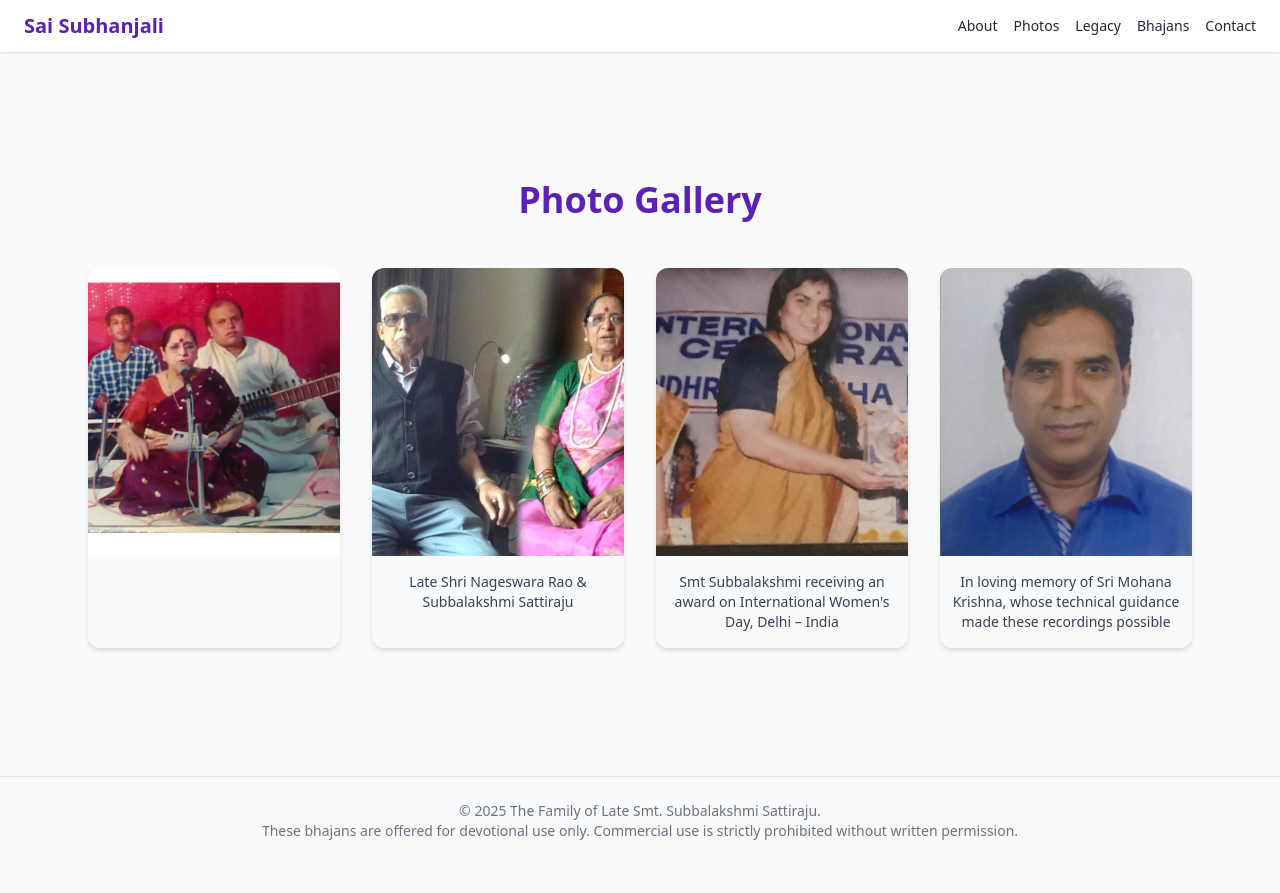
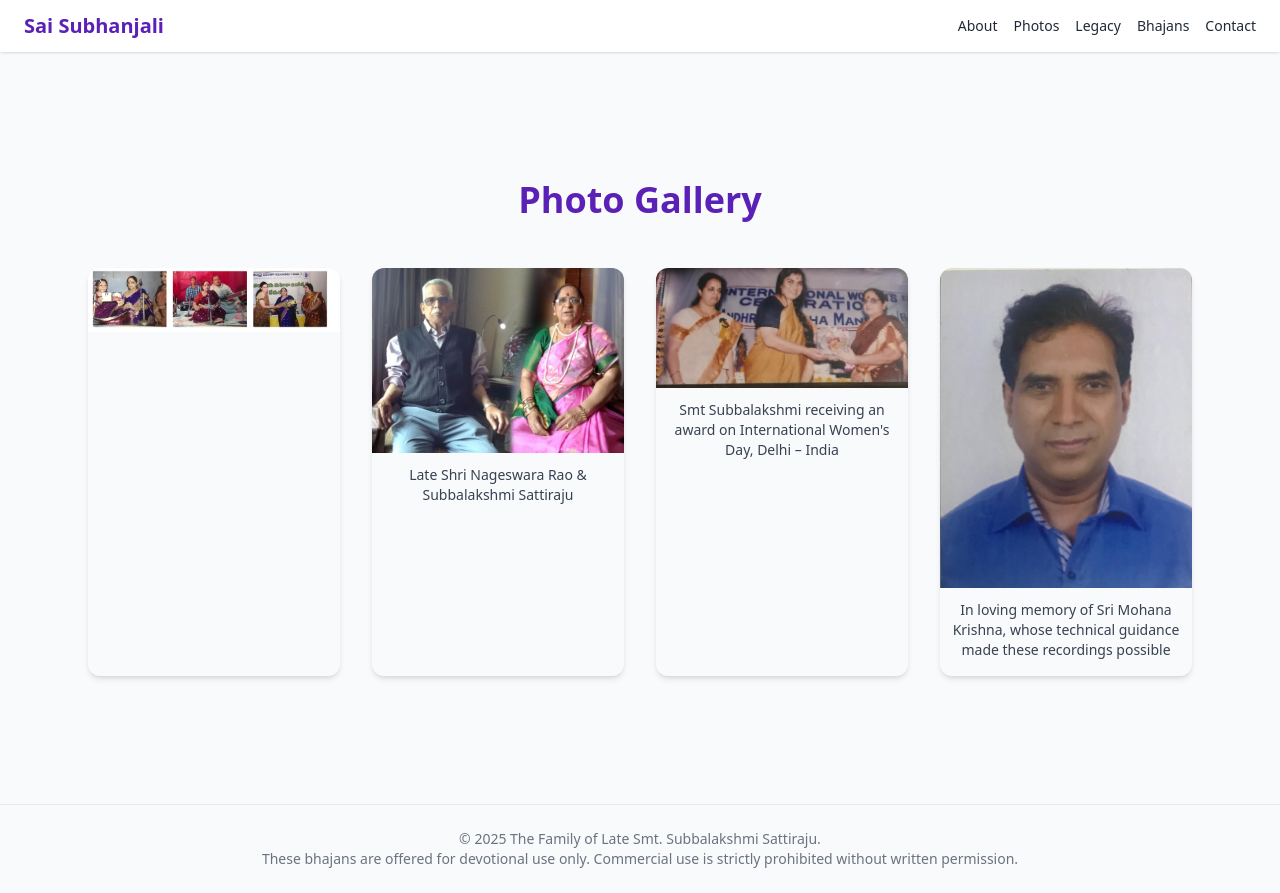
Before and after one commit to shekhar1971/saisubhanjali.com, a Next.js app: page /photos in a window 1280 px wide. Before the commit the page ends 865 px from the top, so only its background shows below. Built offline with nearby package versions, Linux system fonts and the light colour scheme.

Commit message:
Update page.tsx

```diff
--- a/app/photos/page.tsx
+++ b/app/photos/page.tsx
@@ -4,7 +4,7 @@ import Image from 'next/image';
 export const metadata = {
   title: 'Photos – Sai Subhanjali',
   description:
-    'Cherished photographs of Subbalakshmi Sattiraju and the family members who helped create the Sai Subhanjali bhajans.',
+    'A gallery of cherished photographs of Subbalakshmi Sattiraju and her family who helped bring the Sai Subhanjali bhajans to life.',
 };
 
 type Photo = {
@@ -26,7 +26,7 @@ export default function PhotosPage() {
     },
     {
       src: '/SmtSubbalakshmi_International_Womans_Day_Award_inDelhi.jpg',
-      alt: 'Smt Subbalakshmi receiving Women’s Day award in Delhi',
+      alt: "Smt Subbalakshmi receiving Women's Day award in Delhi",
       caption:
         "Smt Subbalakshmi receiving an award on International Women's Day, Delhi – India",
     },
@@ -44,27 +44,24 @@ export default function PhotosPage() {
         Photo&nbsp;Gallery
       </h1>
 
-      {/* ---------- UNIFORM SQUARE THUMBNAILS ---------- */}
+      {/* --- RESPONSIVE GRID (auto rows on desktop) --- */}
       <div className="grid gap-8 sm:grid-cols-2 lg:grid-cols-4">
         {photos.map(({ src, alt, caption }) => (
           <figure
             key={src}
             className="flex flex-col overflow-hidden rounded-xl shadow-md"
           >
-            {/* Square wrapper: on desktop ≈18rem (h-72), scales down on mobile */}
-            <div className="relative h-72 w-full">
-              <Image
-                src={src}
-                alt={alt}
-                fill
-                sizes="(max-width: 1024px) 50vw, 25vw"
-                className="object-cover"
-                priority
-              />
-            </div>
-
+            <Image
+              src={src}
+              alt={alt}
+              width={900}
+              height={700}
+              className="h-auto w-full object-cover transition-transform duration-300 hover:scale-105"
+              sizes="(max-width:1024px) 50vw, 25vw"
+              priority
+            />
             {caption && (
-              <figcaption className="px-3 py-4 text-center text-sm text-gray-700">
+              <figcaption className="mt-3 px-3 pb-4 text-center text-sm text-gray-700">
                 {caption}
               </figcaption>
             )}
```
